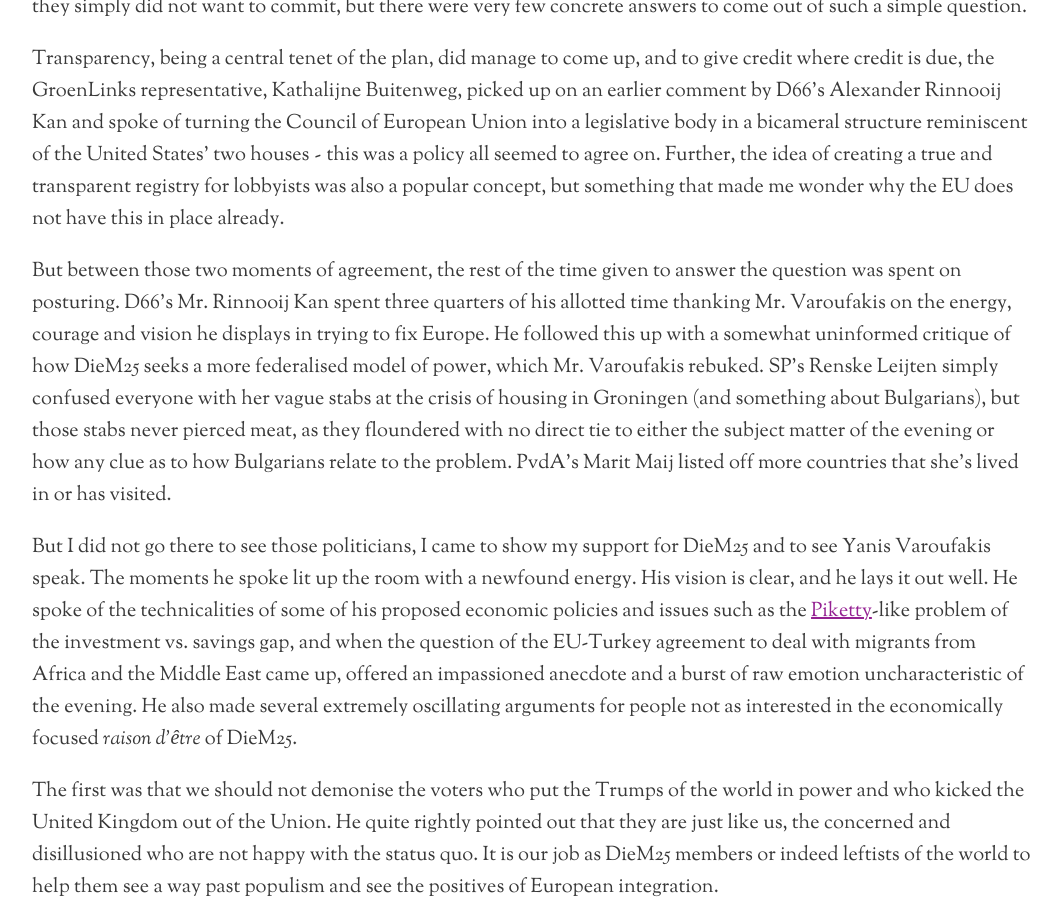
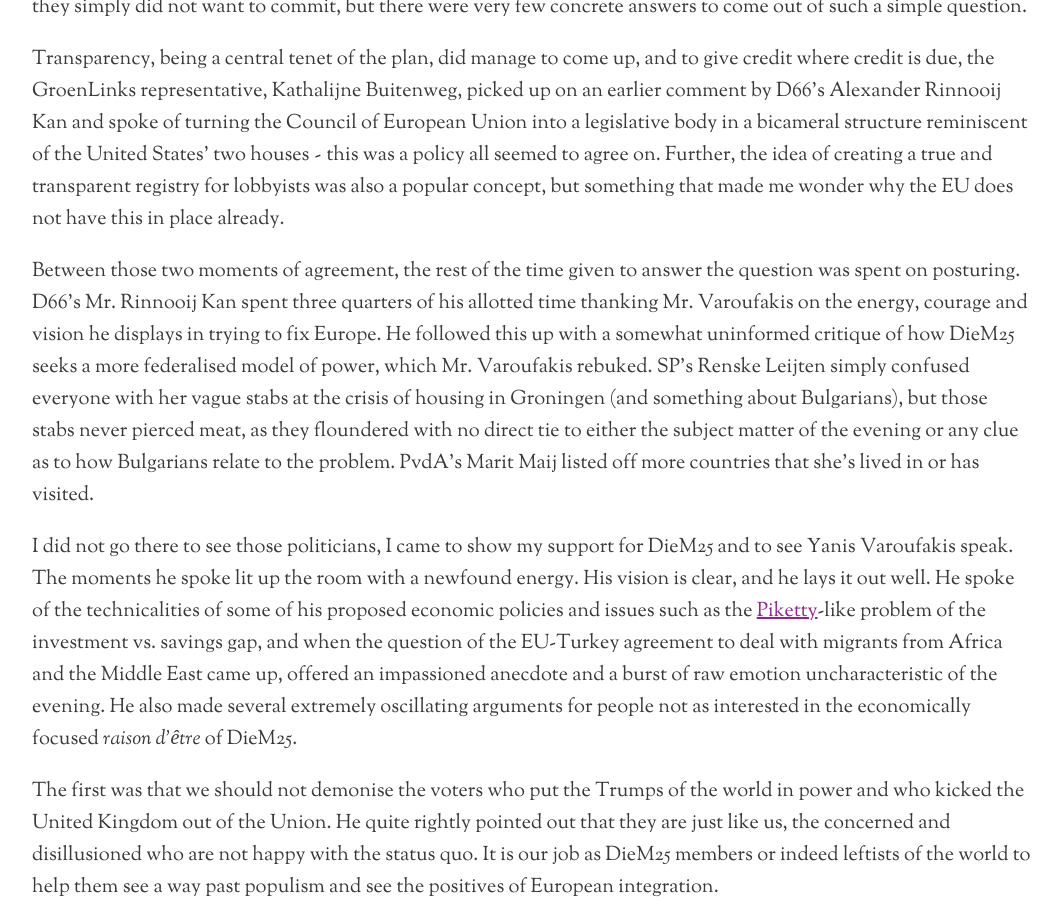
Before and after one commit to mtimofiiv/blog.fiiv.io, a Jekyll site: the page built from _posts/2017-02-27-yanis-varoufakis-was-in-amsterdam.markdown, in a window 1280 px wide and 900 px high, scrolled down 2024 px. Shown: the whole window, without its empty margins (108-1169 px from the left). Built offline with Jekyll 4.4.1, drawn with Linux system fonts in a browser that asks for light colours; nearby versions of some CDN libraries; comment, search, counter and statistics services are not loaded.

Commit message:
one last correction, removing some buts

```diff
--- a/_posts/2017-02-27-yanis-varoufakis-was-in-amsterdam.markdown
+++ b/_posts/2017-02-27-yanis-varoufakis-was-in-amsterdam.markdown
@@ -19,9 +19,9 @@ A great example of this came at the end, where they were all asked, point blank,
 
 Transparency, being a central tenet of the plan, did manage to come up, and to give credit where credit is due, the GroenLinks representative, Kathalijne Buitenweg, picked up on an earlier comment by D66's Alexander Rinnooij Kan and spoke of turning the Council of European Union into a legislative body in a bicameral structure reminiscent of the United States' two houses  -  this was a policy all seemed to agree on. Further, the idea of creating a true and transparent registry for lobbyists was also a popular concept, but something that made me wonder why the EU does not have this in place already.
 
-But between those two moments of agreement, the rest of the time given to answer the question was spent on posturing. D66's Mr. Rinnooij Kan spent three quarters of his allotted time thanking Mr. Varoufakis on the energy, courage and vision he displays in trying to fix Europe. He followed this up with a somewhat uninformed critique of how DieM25 seeks a more federalised model of power, which Mr. Varoufakis rebuked. SP's Renske Leijten simply confused everyone with her vague stabs at the crisis of housing in Groningen (and something about Bulgarians), but those stabs never pierced meat, as they floundered with no direct tie to either the subject matter of the evening or how any clue as to how Bulgarians relate to the problem. PvdA's Marit Maij listed off more countries that she's lived in or has visited.
+Between those two moments of agreement, the rest of the time given to answer the question was spent on posturing. D66's Mr. Rinnooij Kan spent three quarters of his allotted time thanking Mr. Varoufakis on the energy, courage and vision he displays in trying to fix Europe. He followed this up with a somewhat uninformed critique of how DieM25 seeks a more federalised model of power, which Mr. Varoufakis rebuked. SP's Renske Leijten simply confused everyone with her vague stabs at the crisis of housing in Groningen (and something about Bulgarians), but those stabs never pierced meat, as they floundered with no direct tie to either the subject matter of the evening or any clue as to how Bulgarians relate to the problem. PvdA's Marit Maij listed off more countries that she's lived in or has visited.
 
-But I did not go there to see those politicians, I came to show my support for DieM25 and to see Yanis Varoufakis speak. The moments he spoke lit up the room with a newfound energy. His vision is clear, and he lays it out well. He spoke of the technicalities of some of his proposed economic policies and issues such as the [Piketty](https://en.wikipedia.org/wiki/Capital_in_the_Twenty-First_Century)-like problem of the investment vs. savings gap, and when the question of the EU-Turkey agreement to deal with migrants from Africa and the Middle East came up, offered an impassioned anecdote and a burst of raw emotion uncharacteristic of the evening. He also made several extremely oscillating arguments for people not as interested in the economically focused _raison d'être_ of DieM25.
+I did not go there to see those politicians, I came to show my support for DieM25 and to see Yanis Varoufakis speak. The moments he spoke lit up the room with a newfound energy. His vision is clear, and he lays it out well. He spoke of the technicalities of some of his proposed economic policies and issues such as the [Piketty](https://en.wikipedia.org/wiki/Capital_in_the_Twenty-First_Century)-like problem of the investment vs. savings gap, and when the question of the EU-Turkey agreement to deal with migrants from Africa and the Middle East came up, offered an impassioned anecdote and a burst of raw emotion uncharacteristic of the evening. He also made several extremely oscillating arguments for people not as interested in the economically focused _raison d'être_ of DieM25.
 
 The first was that we should not demonise the voters who put the Trumps of the world in power and who kicked the United Kingdom out of the Union. He quite rightly pointed out that they are just like us, the concerned and disillusioned who are not happy with the status quo. It is our job as DieM25 members or indeed leftists of the world to help them see a way past populism and see the positives of European integration.
 
```
